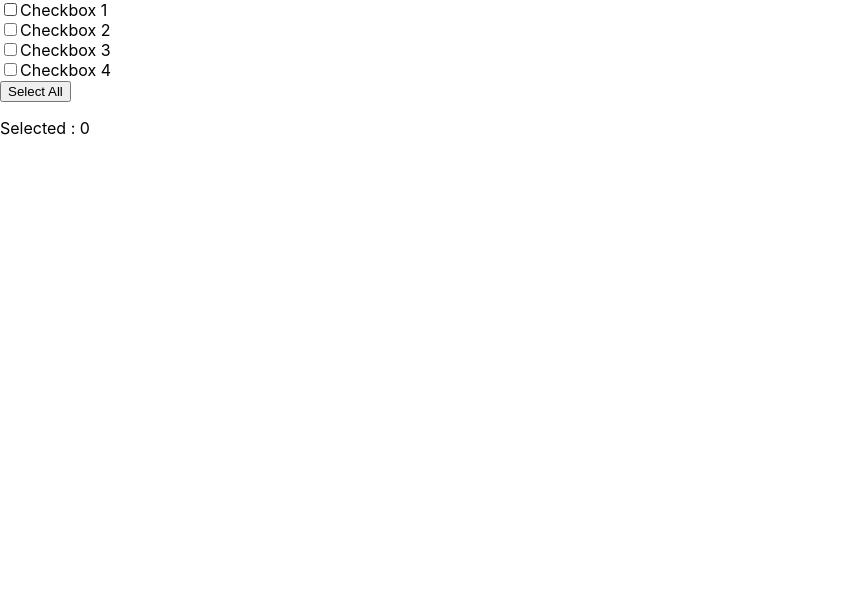
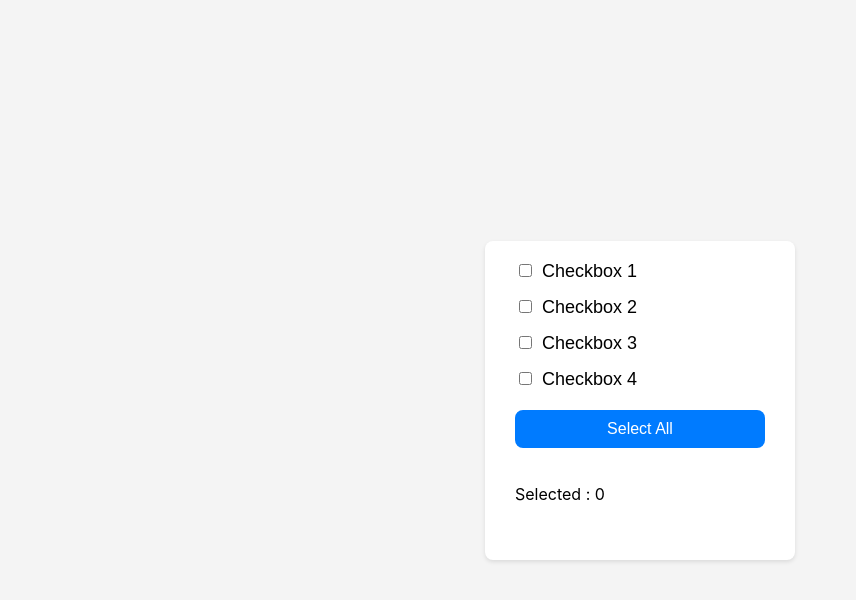
Before and after one commit to SaiRakindi/react-machine-coding, a React (Create React App) app: page / in a window 1280 px wide. Shown: the top 600 px of the page, without its empty margins (0-856 px from the left). Built offline with nearby package versions, Linux system fonts and the light colour scheme.

Commit message:
feat: dynamic checkbox component

```diff
--- /dev/null
+++ b/src/components/DynamicCheckboxCounter/index.css
@@ -0,0 +1,48 @@
+.checkbox-section {
+  display: flex;
+  flex-direction: column;
+  justify-content: center;
+  align-items: center;
+  height: 100vh;
+  width: 100vw;
+  background-color: #f4f4f4;
+}
+
+.checkbox-button-section {
+  display: flex;
+  flex-direction: column;
+
+  gap: 20px;
+  background-color: #ffffff;
+  padding: 20px 30px; /* height: 300px; */
+  border-radius: 8px;
+  width: 250px;
+  box-shadow: 0 2px 4px rgba(0, 0, 0, 0.1);
+}
+
+.checkboxes {
+  display: flex;
+  flex-direction: column;
+  gap: 15px;
+  font-family: sans-serif;
+  font-size: 18px;
+}
+
+input[type="checkbox"] {
+  margin-right: 10px;
+}
+
+.select-all-button {
+  background-color: #007bff;
+  padding: 10px;
+  border: none;
+  border-radius: 8px;
+  color: white;
+  font-weight: 400px;
+  cursor: pointer;
+  font-size: 16px;
+}
+
+.select-all-button:disabled {
+  background: #d6d6d6;
+}
--- a/src/components/DynamicCheckboxCounter/index.js
+++ b/src/components/DynamicCheckboxCounter/index.js
@@ -1,4 +1,5 @@
-import React, { useEffect, useState } from "react";
+import React, { useState } from "react";
+import "./index.css";
 
 const DynamicCheckboxCounter = () => {
   const [checkboxes, setCheckboxes] = useState([
@@ -48,7 +49,9 @@ const DynamicCheckboxCounter = () => {
   };
 
   return (
-    <div>
+    <div className="checkbox-section">
+      <div className="checkbox-button-section">
+        <div className="checkboxes">
           {checkboxes.map((checkboxItem) => (
             <div>
               <label>
@@ -63,8 +66,13 @@ const DynamicCheckboxCounter = () => {
               </label>
             </div>
           ))}
+        </div>
 
-      <button onClick={handleSelectAll} disabled={selectAllActive}>
+        <button
+          onClick={handleSelectAll}
+          disabled={selectAllActive}
+          className="select-all-button"
+        >
           {!selectAllActive ? `Select All` : `All selected`}
         </button>
 
@@ -76,6 +84,7 @@ const DynamicCheckboxCounter = () => {
           ))}
         </div>
       </div>
+    </div>
   );
 };
 
```
Lines whose indentation alone changed are shown as unchanged.
